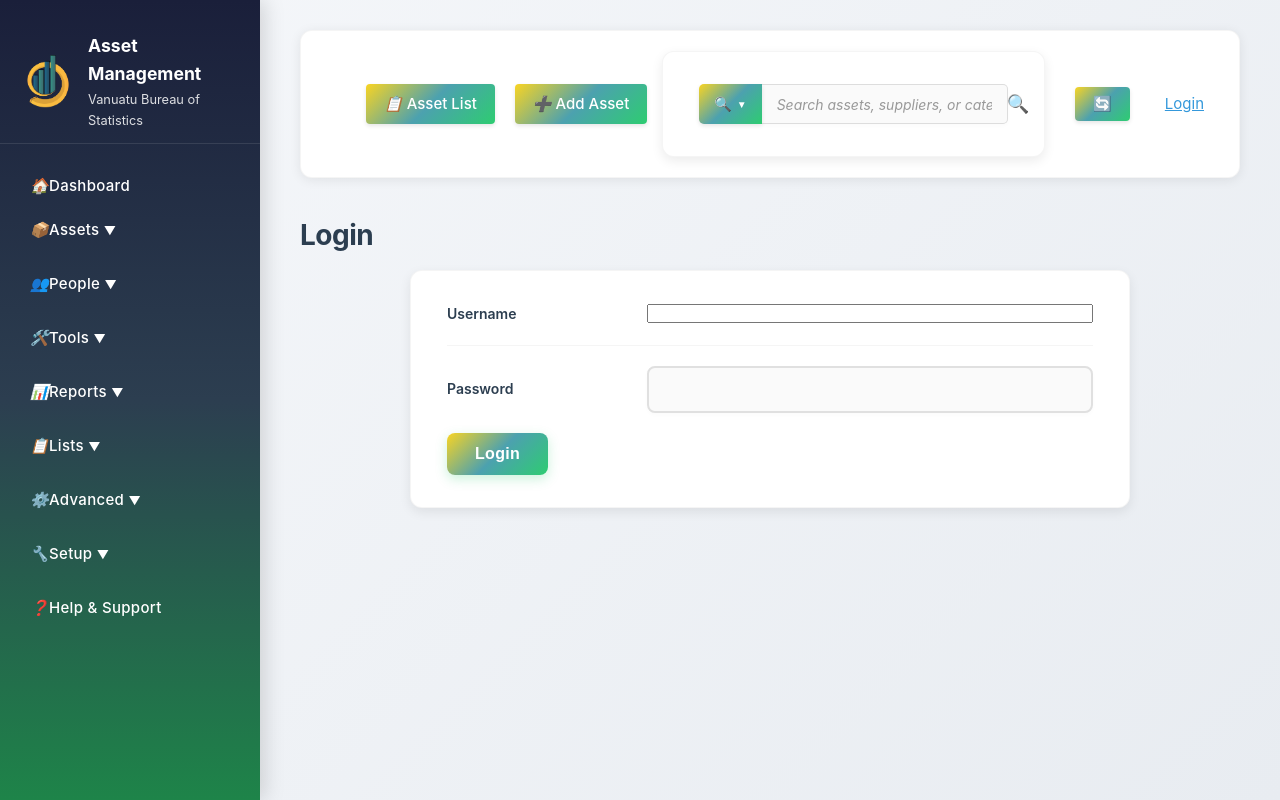
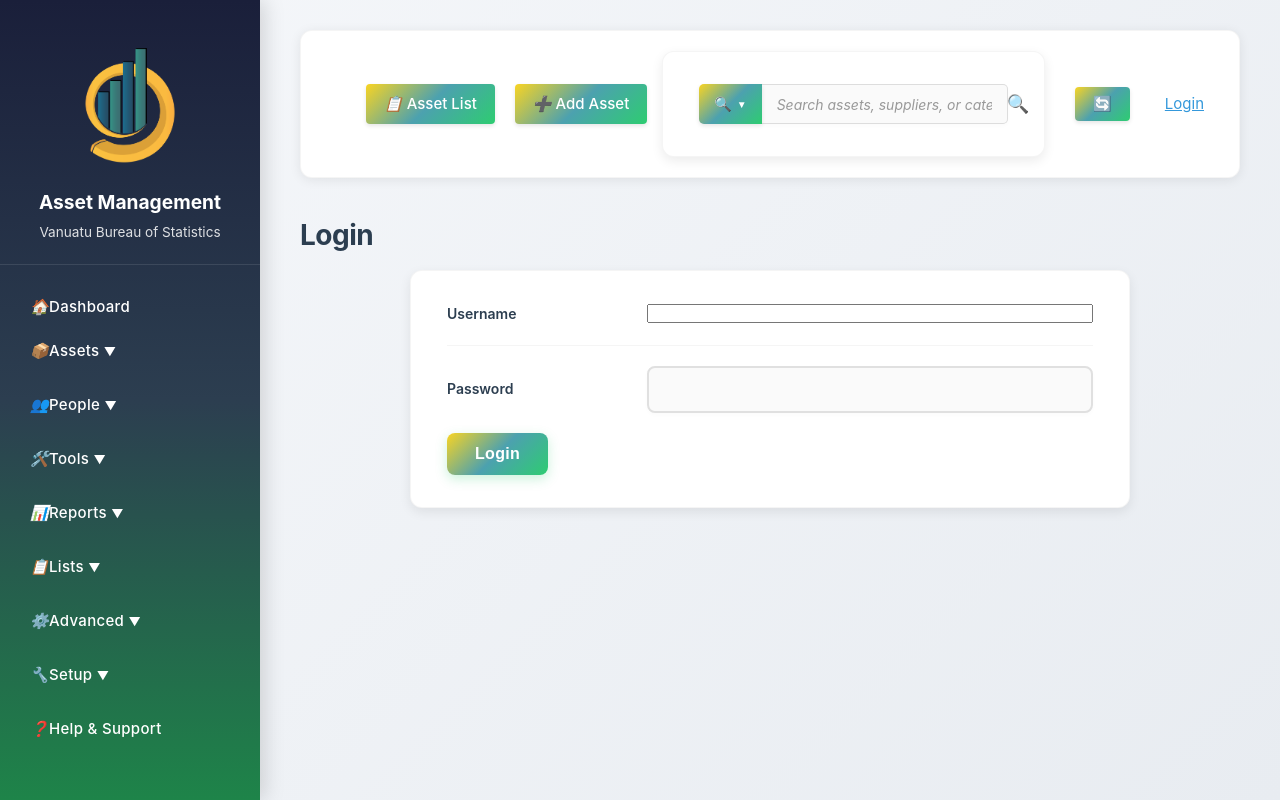
Before and after one commit to yjulio/assetManagement, a Flask app: page /login in a window 1280 px wide. Run offline with Flask 3, Linux system fonts and the light colour scheme.

Commit message:
Increase logo size and position text below it

```diff
--- a/src/static/css/styles.css
+++ b/src/static/css/styles.css
@@ -123,23 +123,43 @@ body{
 .sidebar::-webkit-scrollbar-thumb:hover{
 	background:rgba(255,255,255,0.5);
 }
-.sidebar-header{padding:12px 20px;border-bottom:1px solid rgba(255,255,255,.1)}
-.logo{display:flex;align-items:center;gap:12px}
+.sidebar-header{
+  padding:20px;
+  border-bottom:1px solid rgba(255,255,255,.1);
+  text-align:center;
+}
 .logo{
-  display:flex;
-  align-items:center;
-  gap:12px;
+  display:block;
   text-decoration:none;
   color:inherit;
   transition:opacity 0.2s;
   cursor:pointer;
+  margin-bottom:15px;
 }
 .logo:hover{
   opacity:0.85;
 }
-.logo img{width:56px;height:auto;border-radius:6px;padding:4px}
-.brand h1{font-size:1.1rem;margin:0;color:#fff}
-.brand .sub{font-size:.8rem;color:rgba(255,255,255,.85);margin-top:2px}
+.logo img{
+  width:120px;
+  height:auto;
+  border-radius:8px;
+  padding:8px;
+  display:block;
+  margin:0 auto;
+}
+.brand{
+  text-align:center;
+}
+.brand h1{
+  font-size:1.2rem;
+  margin:8px 0 4px 0;
+  color:#fff;
+}
+.brand .sub{
+  font-size:.85rem;
+  color:rgba(255,255,255,.85);
+  margin-top:2px;
+}
 .sidebar-menu{list-style:none;padding:20px 0}
 .sidebar-menu li{
 	padding:10px 20px;
@@ -1210,9 +1230,11 @@ input[type=file]{display:block;width:100%;padding:12px;border:2px dashed #ddd;bo
 	}
 	.sidebar-header{
 		padding:15px;
+		text-align:center;
 	}
 	.logo img{
-		width:48px;
+		width:100px;
+		margin:0 auto;
 	}
 	.brand h1{
 		font-size:1rem;
--- a/src/templates/base.html
+++ b/src/templates/base.html
@@ -16,11 +16,11 @@
     <div class="sidebar-header">
       <a href="/" class="logo">
         <img src="/static/asset.png" alt="Vanuatu Bureau of Statistics logo">
-        <div class="brand">
-          <h1>Asset Management</h1>
-          <div class="sub">Vanuatu Bureau of Statistics</div>
-        </div>
       </a>
+      <div class="brand">
+        <h1>Asset Management</h1>
+        <div class="sub">Vanuatu Bureau of Statistics</div>
+      </div>
     </div>
     <ul class="sidebar-menu">
   <!-- Dashboard -->
```
